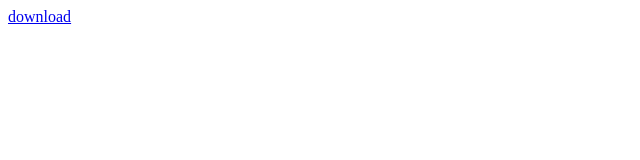
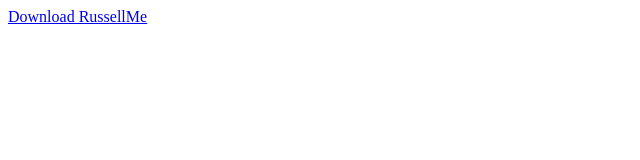
Before and after one commit to baocang/russellme-releases, a plain HTML site: page index.html in a window 1280 px wide. Shown: the whole page, without its empty margins (0-640 px from the left). Drawn offline with Linux system fonts and the light colour scheme.

Commit message:
Rev 0.0.1-3

```diff
--- a/index.html
+++ b/index.html
@@ -6,7 +6,7 @@
   content="width=device-width,minimum-scale=1.0,maximum-scale=1.0,user-scalable=no"
 />
 <a
-  href="itms-services://?action=download-manifest&url=https://raw.githubusercontent.com/baocang/russellme-releases/0.0.1-2/manifest.plist"
+  href="itms-services://?action=download-manifest&url=https://raw.githubusercontent.com/baocang/russellme-releases/0.0.1-3/manifest.plist"
 >
-  download
+  Download RussellMe
 </a>
```
Also changed, not shown: App Thinning Size Report.txt, 18 other files.
